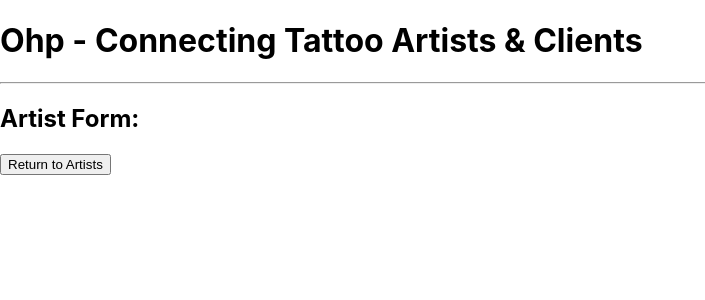
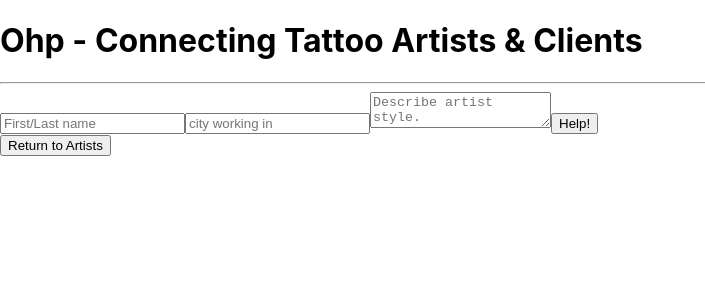
Before and after one commit to Schmelzberry/Capstone, a React (Create React App) app: page / in a window 1280 px wide. Both pictures are taken after a click on the button "Add Artist". Shown: the top 300 px of the page, without its empty margins (0-705 px from the left). Built offline with nearby package versions, Linux system fonts and the light colour scheme.

Commit message:
add user, user list component and artist form

```diff
--- a/src/components/NewArtistForm.js
+++ b/src/components/NewArtistForm.js
@@ -1,9 +1,29 @@
 import React from "react";
 
 function NewArtistForm(){
+
+  function handleNewArtistFormSubmission(event) {
+    event.preventDefault();
+    console.log(event.target.name.value);
+    console.log(event.target.city.value);
+    console.log(event.target.style.value);
+  }
   return(
     <React.Fragment>
-      <h2>Artist Form:</h2>
+       <form onSubmit={handleNewArtistFormSubmission}>
+        <input
+          type='text'
+          name='name'
+          placeholder='First/Last name' />
+        <input
+          type='text'
+          name='city'
+          placeholder='city working in' />
+        <textarea
+          name='style'
+          placeholder='Describe artist style.' />
+        <button type='submit'>Help!</button>
+      </form>
     </React.Fragment>
   )
 }
```
Also changed, not shown: src/components/User.js (added, +15 -0 lines), src/components/UserList.js (added, +12 -0 lines).
